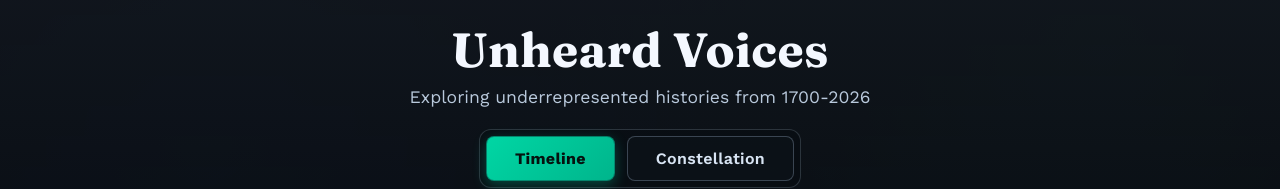
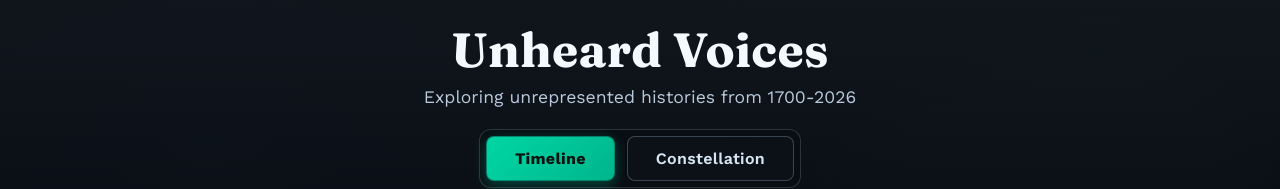
Before and after one commit to IzonIcy/UnHeard-Voices, a React (Vite) app: page / in a window 1280 px wide. Shown: the top 189 px of the page. Built offline with nearby package versions, Linux system fonts and the light colour scheme; a web font is replaced by a local one.

Commit message:
Word Change!

```diff
--- a/src/App.jsx
+++ b/src/App.jsx
@@ -15,7 +15,7 @@ function App() {
     <div className="app">
       <header className="app-header">
         <h1>Unheard Voices</h1>
-        <p>Exploring underrepresented histories from 1700-2026</p>
+        <p>Exploring unrepresented histories from 1700-2026</p>
         <div className="view-mode-toggle">
           <button
             className={viewMode === 'timeline' ? 'active' : ''}
```
